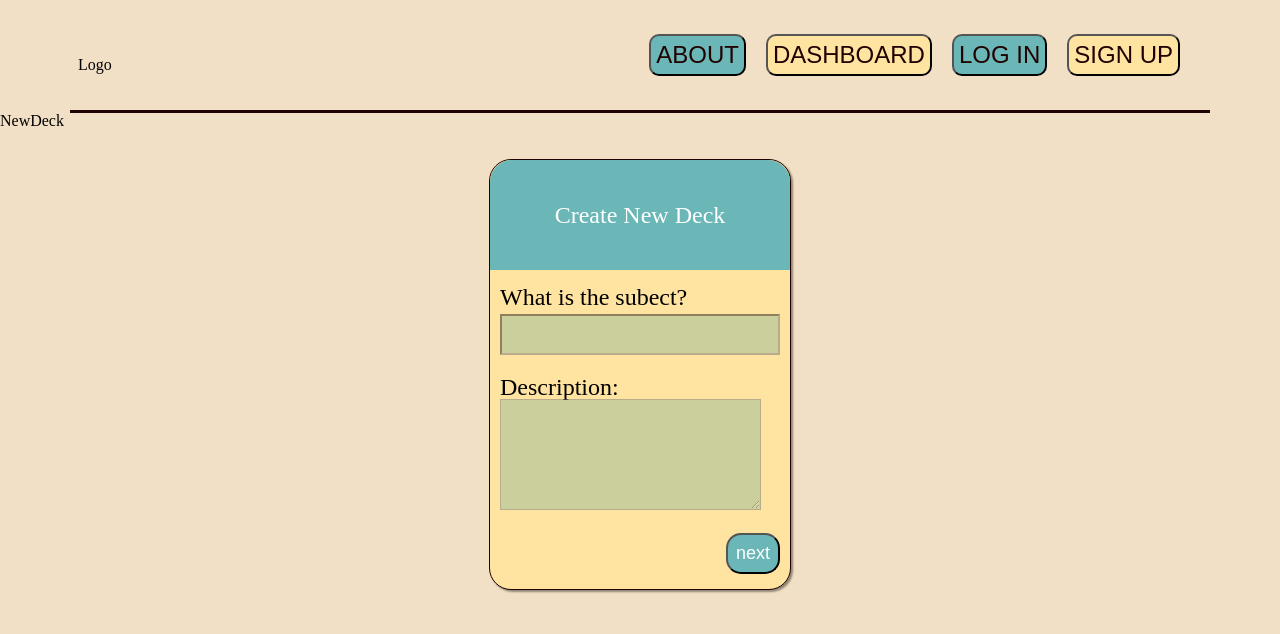
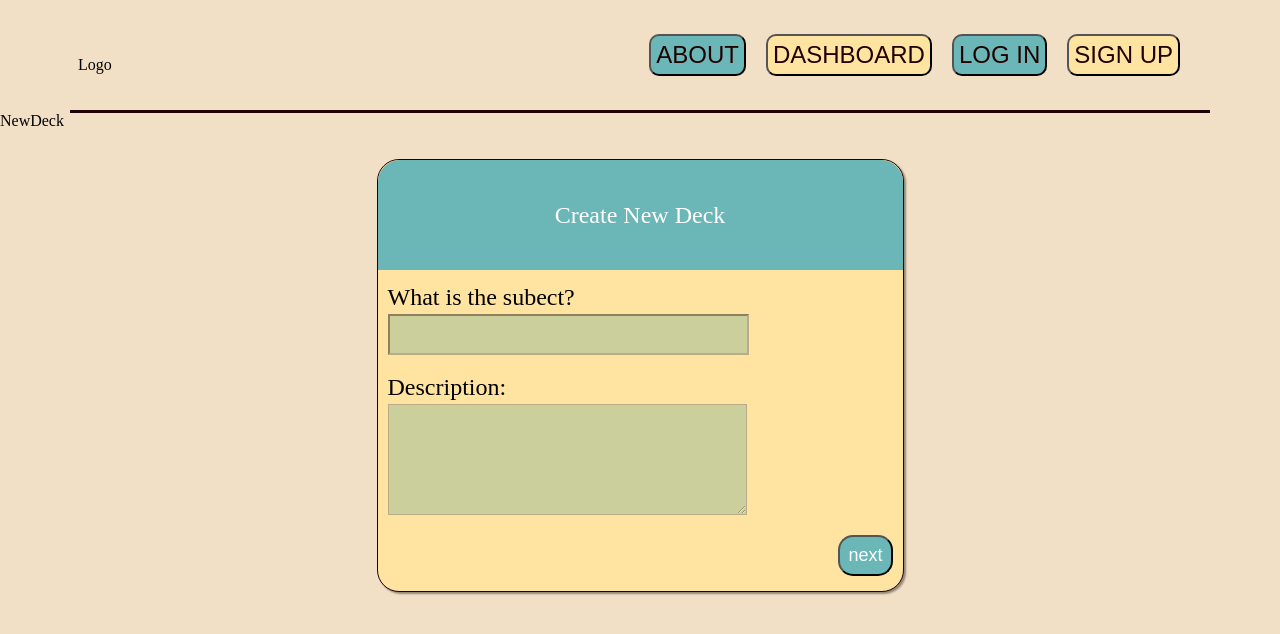
Before and after one commit to AnthonyBuffill/thinkFlash, a React (Vite) app in the folder client/: page /newDeck in a window 1280 px wide. Shown: the top 634 px of the page. Built offline with nearby package versions, Linux system fonts and the light colour scheme.

Commit message:
styled create new deck form for large screens

```diff
--- a/client/src/assets/css/form.css
+++ b/client/src/assets/css/form.css
@@ -23,11 +23,11 @@
     padding-bottom: 5px;
 }
 
-.form-container input, textarea{
+.form-container input, .form-container textarea{
     background-color: var(--inputColor);
     opacity: .5;
     min-height: 35px;
-    min-width:75% ;
+    min-width:70% ;
 }
 .form-container label{
     font-size: 24px;
@@ -44,7 +44,7 @@
     padding: 15px 10px;
 }
 
-.form-container .form-group .form-label-group{
+ .form-label-group{
     display: flex;
     flex-direction: column;
     gap: 5px
@@ -75,3 +75,13 @@
     width: 90px;
     height: 35px;
 }
+
+@media screen and (min-width: 600px) {
+    .form-container{
+        max-width: 525px;
+    }
+    .form-container input, .form-container textarea{
+        width: 100px ;
+
+    }
+}
--- a/client/src/components/Form.jsx
+++ b/client/src/components/Form.jsx
@@ -12,7 +12,7 @@ export default function Form() {
     const [formGroup, setFormGroup] = useState(start)
     // renders the correct form header
     const [formHeader, setFormHeader] = useState('Create New Deck')
-    // changes form changes on click
+    // changes form state on click
     const handleFormGroup = () => {
         switch(formGroup){
             case start:
@@ -46,32 +46,35 @@ export default function Form() {
             <header>
                 <h2>{formHeader}</h2>
             </header>
+            {/* Create subject and Description */}
             {formGroup === start &&
             <section className="form-group">
                 <div className="form-label-group">
                     <label htmlFor="">What is the subect?</label>
                     <input type="text" />
                 </div>
-                <div>
-                <label htmlFor="">Description:</label>
-                <textarea name="" id="" cols="30" rows="7"></textarea>
+                <div className="form-label-group">
+                    <label htmlFor="">Description:</label>
+                    <textarea name="" id="" cols="30" rows="7"></textarea>
                 </div>
                 <section className="btn-container">
                 <button onClick={handleFormGroup}>next</button>
                 </section>
             </section>
             }
+            {/*  ENTER FIRST QUESTION*/}
             {formGroup === front &&
             <section className="form-group">
                  <div className="form-label-group">
                  <label htmlFor="">Enter question </label>
 
-                <input type="text" name="" id="" />
+                <input className="" type="text" name="" id="" />
                 <small>(front of card)</small>
                  </div>
                 <button onClick={handleFormGroup}>next</button>
             </section>
             }
+            {/* ENTER ANSWER */}
             {formGroup === back &&
             <section className="form-group">
                 <label htmlFor="">Enter answer </label>
@@ -80,6 +83,7 @@ export default function Form() {
                 <button onClick={handleFormGroup}>next</button>
             </section>
             }
+            {/* GENERATE NEW DECK FORM OR CREATE OWN */}
             {formGroup === generate &&
                 <section className="form-group">
                     <div className="select-group">
```
